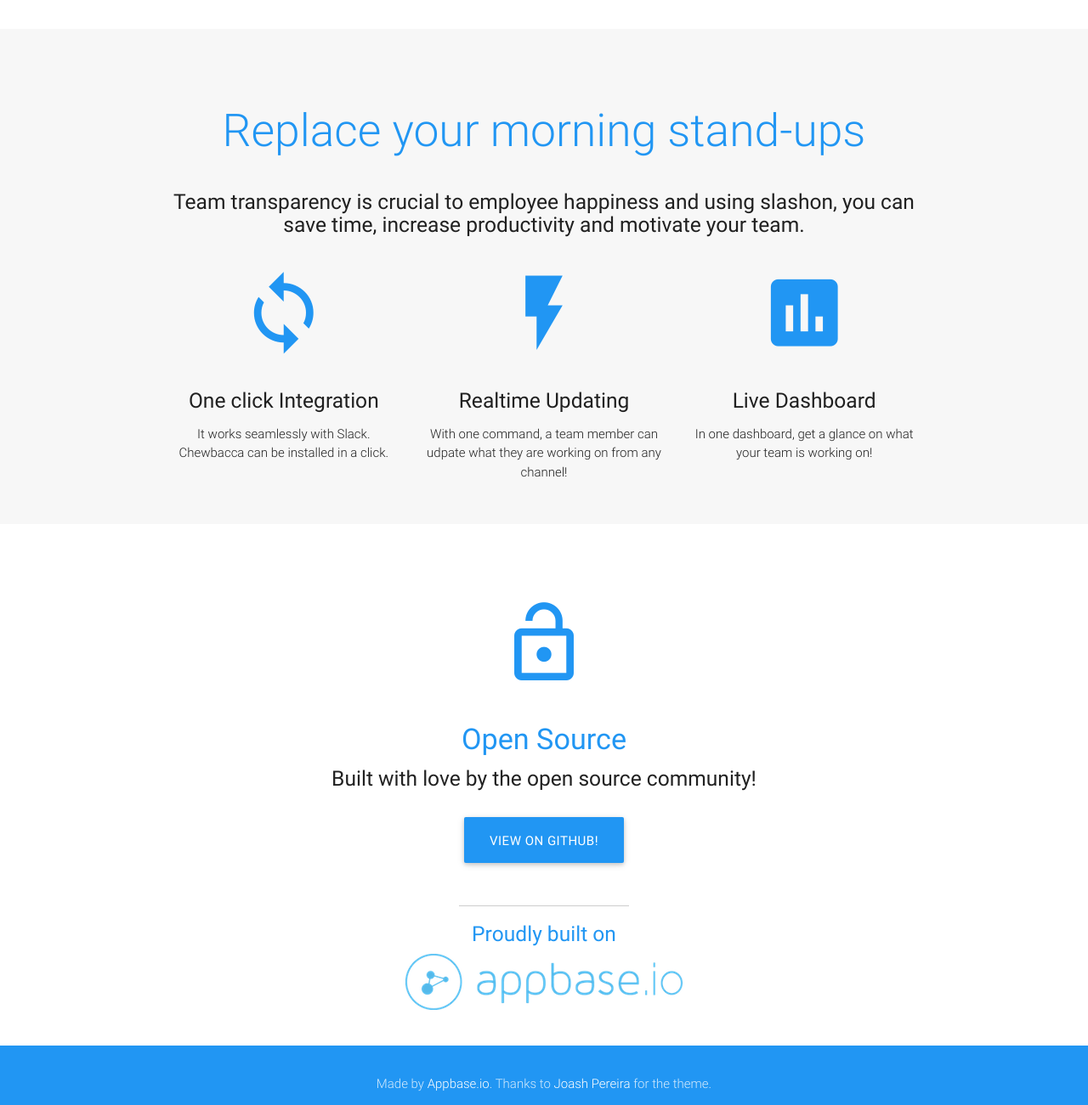
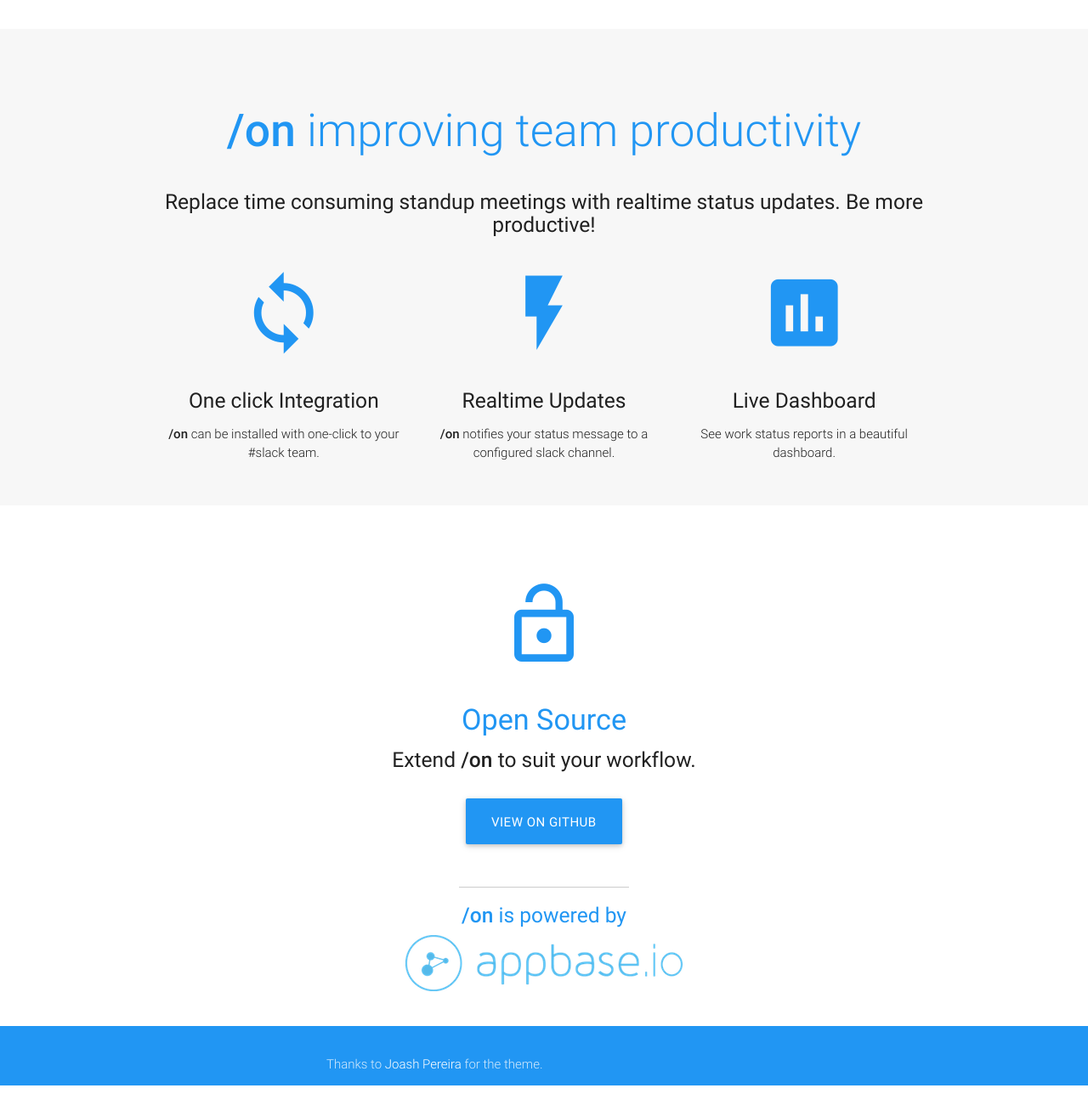
Before and after one commit to appbaseio-apps/stuck-on-slack, a website: page public/index.html in a window 1280 px wide. Shown: the part 844-2145 px from the top of the page at 85% size. After the commit the page ends 2122 px from the top, so only its background shows below. Drawn offline with Linux system fonts and the light colour scheme.

Commit message:
Update index.html

```diff
--- a/public/index.html
+++ b/public/index.html
@@ -5,7 +5,7 @@
   <meta http-equiv="Content-Type" content="text/html; charset=UTF-8" />
   <meta name="viewport" content="width=device-width, initial-scale=1, maximum-scale=1.0, user-scalable=no" />
   <meta name="theme-color" content="#2196F3">
-  <title>Realtime status reporting integration for slack</title>
+  <title>/on - Realtime status reporting for slack</title>
   <!-- CSS  -->
   <link href="min/plugin-min.css" type="text/css" rel="stylesheet">
   <link href="min/custom-min.css" type="text/css" rel="stylesheet">
@@ -25,13 +25,13 @@
         <div class="nav-wrapper">
           <a href="#" id="logo-container" class="brand-logo">slashon</a>
           <ul class="right hide-on-med-and-down">
-            <li><a href="#intro">How it works?</a></li>
+            <li><a href="#intro">How it Works</a></li>
             <li><a href="#work">Features</a></li>
             <li><a href="#team">Contribute</a></li>
             <li><a href="mailto:yash@appbase.io">Contact</a></li>
           </ul>
           <ul id="nav-mobile" class="side-nav">
-            <li><a href="#intro">How it works?</a></li>
+            <li><a href="#intro">How it Works</a></li>
             <li><a href="#work">Features</a></li>
             <li><a href="#team">Contribute</a></li>
             <li><a href="mailto:yash@appbase.io">Contact</a></li>
@@ -45,7 +45,7 @@
   <div class="section no-pad-bot" id="index-banner">
     <div class="container">
       <h2 class="text_h center header cd-headline letters type">
-            <span>Realtime status reporting integration for slack</span>
+            <span>A realtime status reporting app for nimble teams.</span>
         </h2>
       <div class="row center">
         <a href="https://slack.com/oauth/authorize?scope=incoming-webhook,commands&client_id=2920034424.44477141123&redirect_uri=http://127.0.0.1:5001/auth"><img alt="Add to Slack" height="60" width="208" src="https://platform.slack-edge.com/img/add_to_slack@2x.png" srcset="https://platform.slack-edge.com/img/add_to_slack@2x.png 2x" /></a>
@@ -64,28 +64,28 @@
     <div class="container">
       <div class="row">
         <div class="col s12">
-          <h2 class="center header text_h2"> <span class="span_h2">Replace your morning stand-ups</span></h2>
-          <h5 class="center">Team transparency is crucial to employee happiness and using slashon, you can save time, increase productivity and motivate your team.</h5>
+          <h2 class="center header text_h2"> <span class="span_h2"><strong>/on</strong> improving team productivity</span></h2>
+          <h5 class="center">Replace time consuming standup meetings with realtime status updates. Be more productive!</h5>
         </div>
         <div class="col s12 m4 l4">
           <div class="center promo promo-example">
             <i class="mdi-notification-sync"></i>
             <h5 class="promo-caption">One click Integration</h5>
-            <p class="light center">It works seamlessly with Slack. Chewbacca can be installed in a click.</p>
+            <p class="light center"><strong>/on</strong> can be installed with one-click to your #slack team.</p>
           </div>
         </div>
         <div class="col s12 m4 l4">
           <div class="center promo promo-example">
             <i class="mdi-image-flash-on"></i>
-            <h5 class="promo-caption">Realtime Updating</h5>
-            <p class="light center">With one command, a team member can udpate what they are working on from any channel!</p>
+            <h5 class="promo-caption">Realtime Updates</h5>
+            <p class="light center"><strong>/on</strong> notifies your status message to a configured slack channel.</p>
           </div>
         </div>
         <div class="col s12 m4 l4">
           <div class="center promo promo-example">
             <i class="mdi-action-assessment"></i>
             <h5 class="promo-caption">Live Dashboard</h5>
-            <p class="light center">In one dashboard, get a glance on what your team is working on!</p>
+            <p class="light center">See work status reports in a beautiful dashboard.</p>
           </div>
         </div>
       </div>
@@ -99,15 +99,15 @@
           <i class="mdi-action-lock-open"></i>
           <h4 class="blue-text">Open Source</h4>
           <h5>
-              Built with love by the open source community!
+              Extend <strong>/on</strong> to suit your workflow.
           </h5>
           <br>
-          <a href="https://github.com/appbaseio-apps/stuck-on-slack/" target='_blank' class="waves-effect waves-light btn-large blue center">View on Github!</a>
+          <a href="https://github.com/appbaseio-apps/stuck-on-slack/" target='_blank' class="waves-effect waves-light btn-large blue center">View on Github</a>
         </div>
       </div>
       <div class="row center">
         <div class="seprator" ></div>
-          <h5 class="blue-text">Proudly built on</h5>
+          <h5 class="blue-text"><strong>/on</strong> is powered by</h5>
           <a href="http://appbase.io" class="img-inside price-img" target="_blank"><img src="img/Appbase.png"></a>
         </div>
       </div>
@@ -115,8 +115,8 @@
     <!--Footer-->
     <footer id="contact" class="page-footer default_color scrollspy">
       <div class="footer-copyright default_color">
-        <div class="container center">
-          Made by <a class="white-text" href="http://github.com/appbase-io">Appbase.io</a>. Thanks to <a class="white-text" href="http://joashpereira.com">Joash Pereira </a>for the theme.
+        <div class="container pull-right">
+          Thanks to <a class="white-text" href="http://joashpereira.com">Joash Pereira </a>for the theme.
         </div>
       </div>
     </footer>
```
